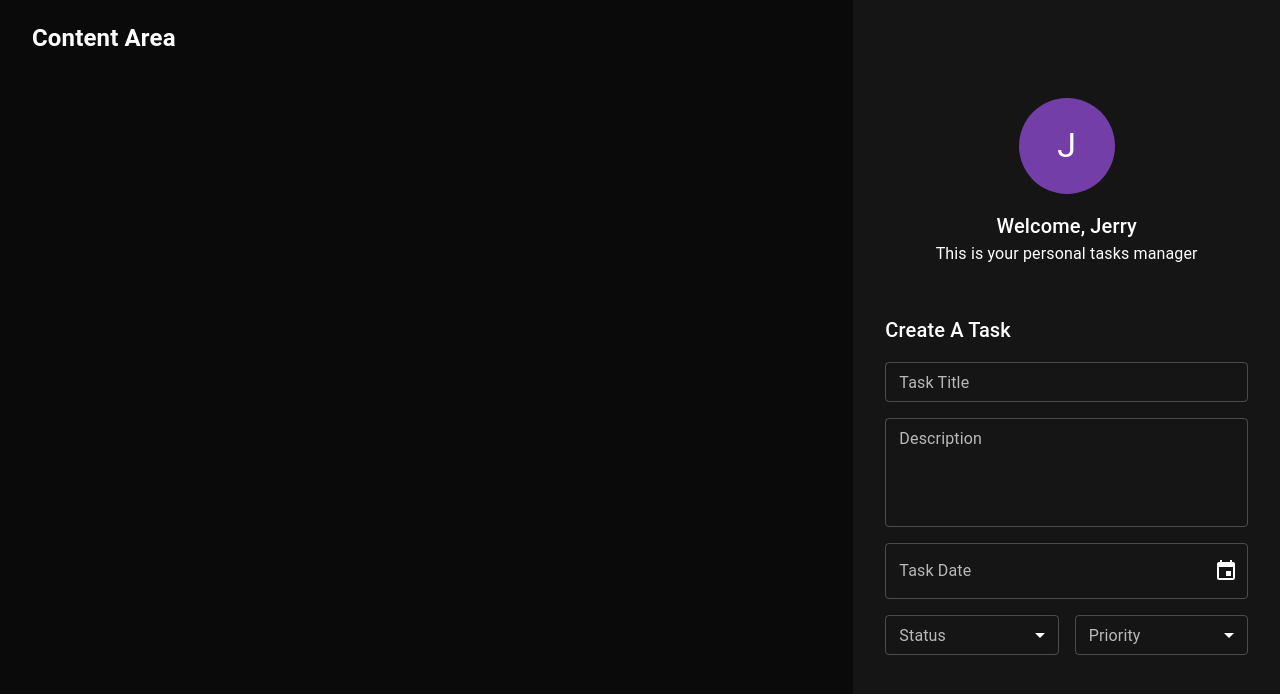
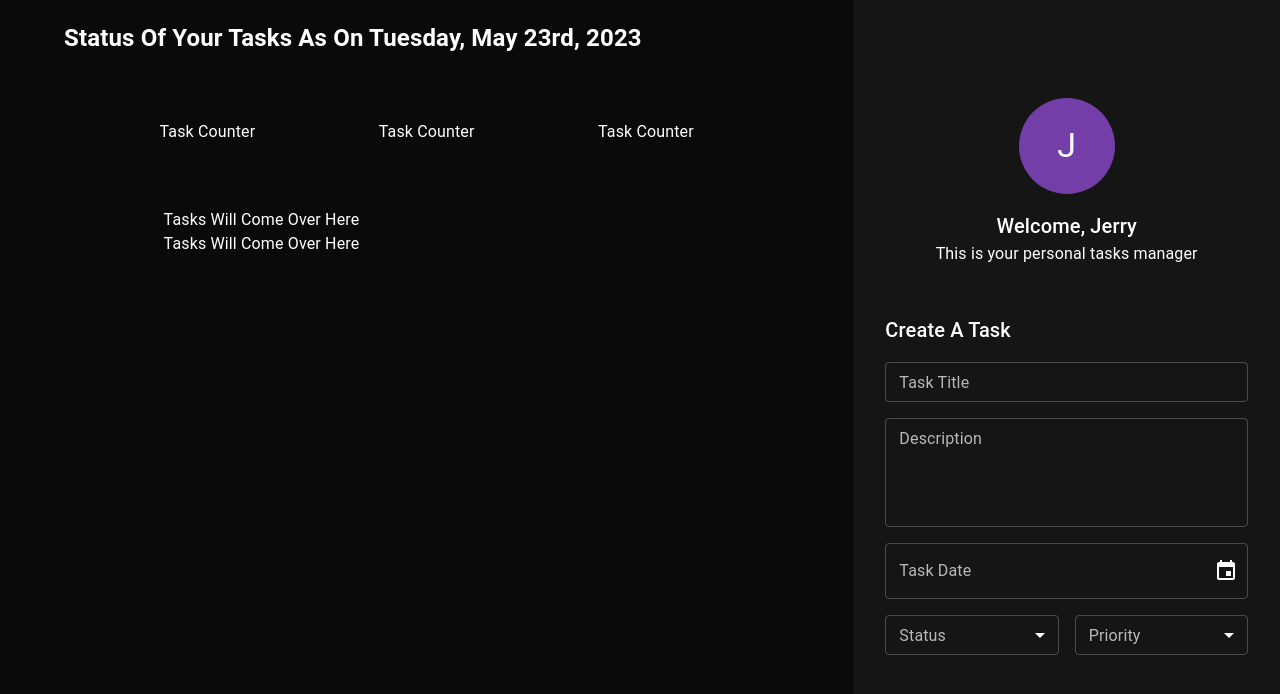
Before and after one commit to ogunbor/abins, a React (Create React App) app: page / in a window 1280 px wide. Shown: the top 694 px of the page. Built offline with nearby package versions, Linux system fonts and the light colour scheme.

Commit message:
task area layout

```diff
--- a/src/components/taskArea/taskArea.tsx
+++ b/src/components/taskArea/taskArea.tsx
@@ -1,11 +1,47 @@
+import { Box, Grid } from '@mui/material';
 import React, { FC, ReactElement } from 'react';
 
-import { Grid } from '@mui/material';
+import { format } from 'date-fns';
 
 export const TaskArea: FC = (): ReactElement => {
   return (
     <Grid item md={8} px={4}>
-      <h2>Content Area</h2>
+      <Box mb={8} px={4}>
+        <h2>
+          Status Of Your Tasks As On{' '}
+          {format(new Date(), 'PPPP')}
+        </h2>
+      </Box>
+      <Grid
+        container
+        display="flex"
+        justifyContent="center"
+      >
+        <Grid
+          item
+          display="flex"
+          flexDirection="row"
+          justifyContent="space-around"
+          alignItems="center"
+          md={10}
+          xs={12}
+          mb={8}
+        >
+          <Box>Task Counter</Box>
+          <Box>Task Counter</Box>
+          <Box>Task Counter</Box>
+        </Grid>
+        <Grid
+          item
+          display="flex"
+          flexDirection="column"
+          xs={10}
+          md={8}
+        >
+          <Box>Tasks Will Come Over Here</Box>
+          <Box>Tasks Will Come Over Here</Box>
+        </Grid>
+      </Grid>
     </Grid>
   );
 };
```
